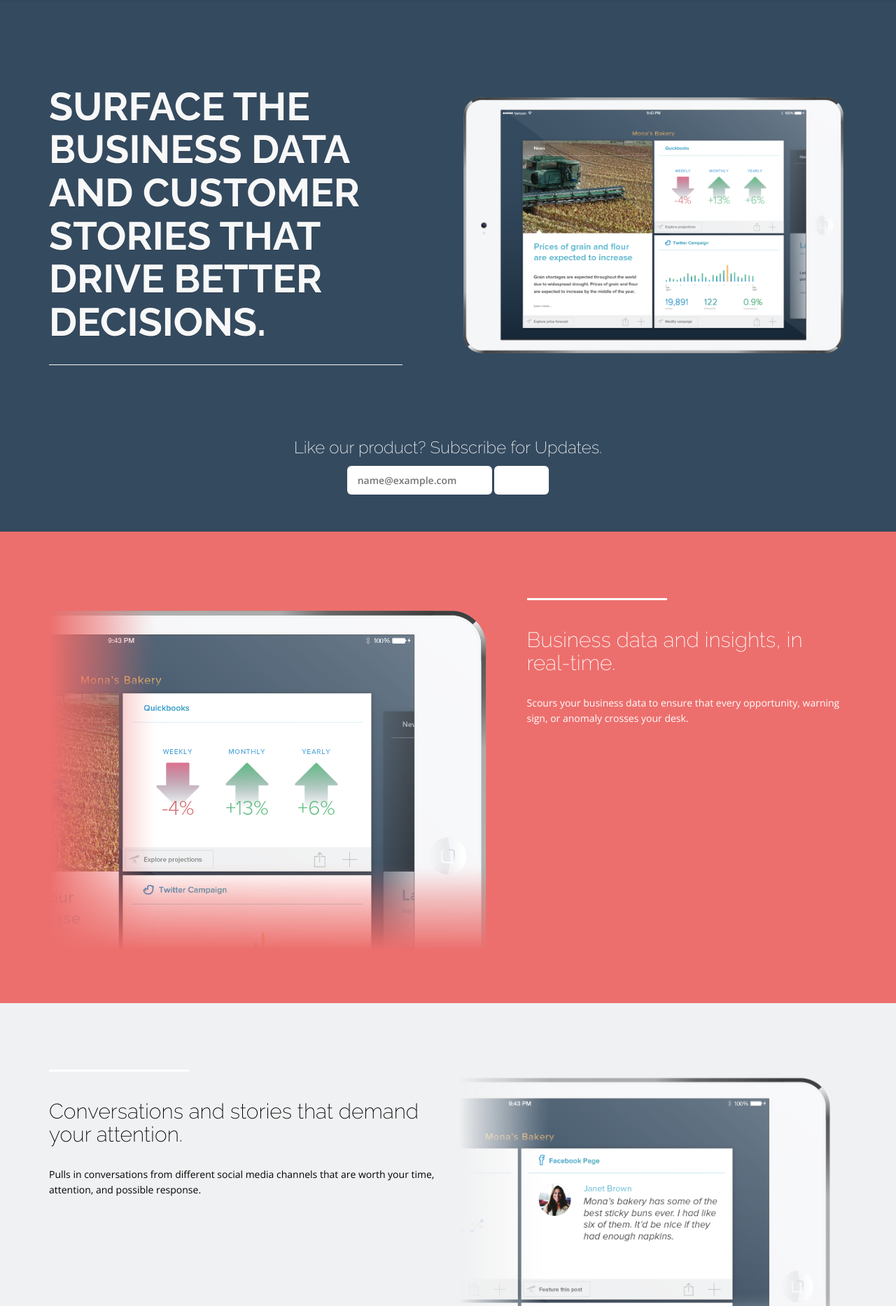
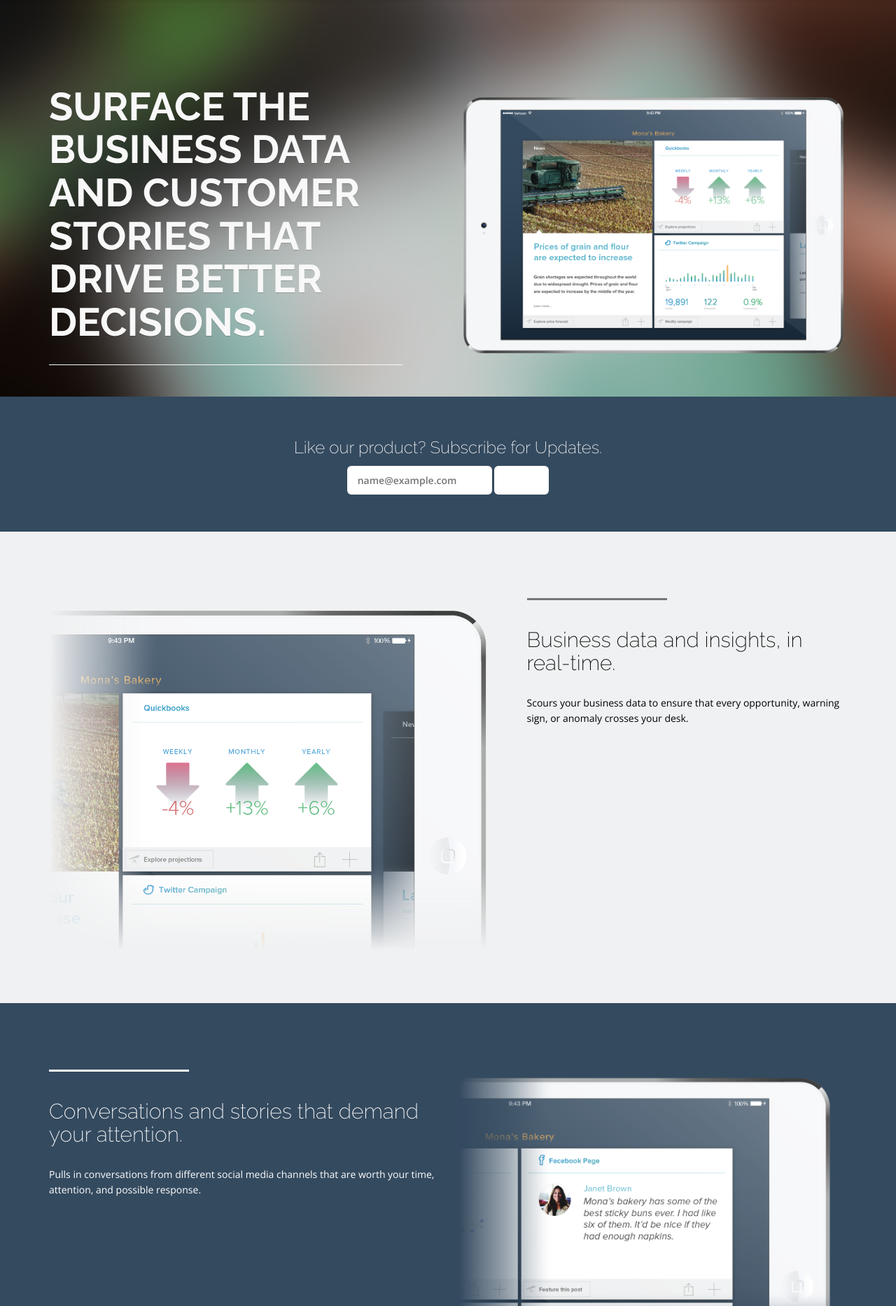
Before and after one commit to chrisabad-zz/smb-project, a PHP site: page /public/tablature.html in a window 1280 px wide. Shown: the part 67-1934 px from the top of the page at 70% size. Run offline with PHP 8.4, Linux system fonts and the light colour scheme; some libraries are stand-ins or nearby versions.

Commit message:
Colors changed

```diff
--- a/public/stylesheets/piccolo.css
+++ b/public/stylesheets/piccolo.css
@@ -72,8 +72,8 @@ p {
 .top-header {
 	padding-top: 50px;
 	color: #f8f8f8;
-	/*background-image: url("../images/ensemble/hero_bg.png");*/
-	background-color: #344A5F;
+	background-image: url("../images/piccolo/hero_bg.png");
+	/*background-color: #344A5F;*/
 	background-size: cover;
 }
 
@@ -260,7 +260,7 @@ i.service-icon {
 /* Info content */
 
 .wrap-content {
-	background:#ec6f6d;
+	background:#344A5F;
 	padding:75px 0;
 }
 
--- a/public/stylesheets/tablature.css
+++ b/public/stylesheets/tablature.css
@@ -72,8 +72,8 @@ p {
 .top-header {
 	padding-top: 50px;
 	color: #f8f8f8;
-	/*background-image: url("../images/ensemble/hero_bg.png");*/
-	background-color: #344A5F;
+	background-image: url("../images/tablature/hero_bg.png");
+	/*background-color: #344A5F;*/
 	background-size: cover;
 }
 
@@ -260,7 +260,7 @@ i.service-icon {
 /* Info content */
 
 .wrap-content {
-	background:#ec6f6d;
+	background:#344A5F;
 	padding:75px 0;
 }
 
--- a/public/tablature.html
+++ b/public/tablature.html
@@ -119,14 +119,14 @@
 
 
 <!-- Info Content -->
-<div class="wrap-content">
+<div class="wrap-content wrap-content1">
   <div class="container">
     <div class="row">
       <div class="col-lg-7">
         <img class="img-responsive" src="images/tablature/01.png" alt="">
       </div>
       <div class="col-lg-5">
-        <hr class="heading-spacer">
+        <hr class="heading-spacer-black">
         <div class="clearfix"></div>
         <h2>Business data and insights, in real-time.</h2>
         <p class="lead">Scours your business data to ensure that every opportunity, warning sign, or anomaly crosses your desk.</p>
@@ -138,7 +138,7 @@
 <!-- Info Content -->
 
 <!-- Info Content -->
-<div class="wrap-content wrap-content1">
+<div class="wrap-content">
   <div class="container">
     <div class="row">
       <div class="col-lg-6">
@@ -157,14 +157,14 @@
 <!-- Info Content -->
 
 <!-- Info Content -->
-<div class="wrap-content">
+<div class="wrap-content wrap-content1">
   <div class="container">
     <div class="row">
       <div class="col-lg-7">
         <img class="img-responsive" src="images/tablature/03.png" alt="">
       </div>
       <div class="col-lg-5">
-        <hr class="heading-spacer">
+        <hr class="heading-spacer-black">
         <div class="clearfix"></div>
         <h2>Act strategically in small chunks of time.</h2>
         <p class="lead">Presents stories, news, data and other content that provokes you spend a few minutes each day contributing to the long term strategy of your business.</p>
```
Also changed, not shown: public/legato.html (+4 -4 lines), public/piccolo.html (+5 -5 lines), public/stylesheets/legato.css (+5 -5 lines), public/images/legato/hero_bg.png (added), public/images/piccolo/hero_bg.png (added), public/images/tablature/hero_bg.png (added).
